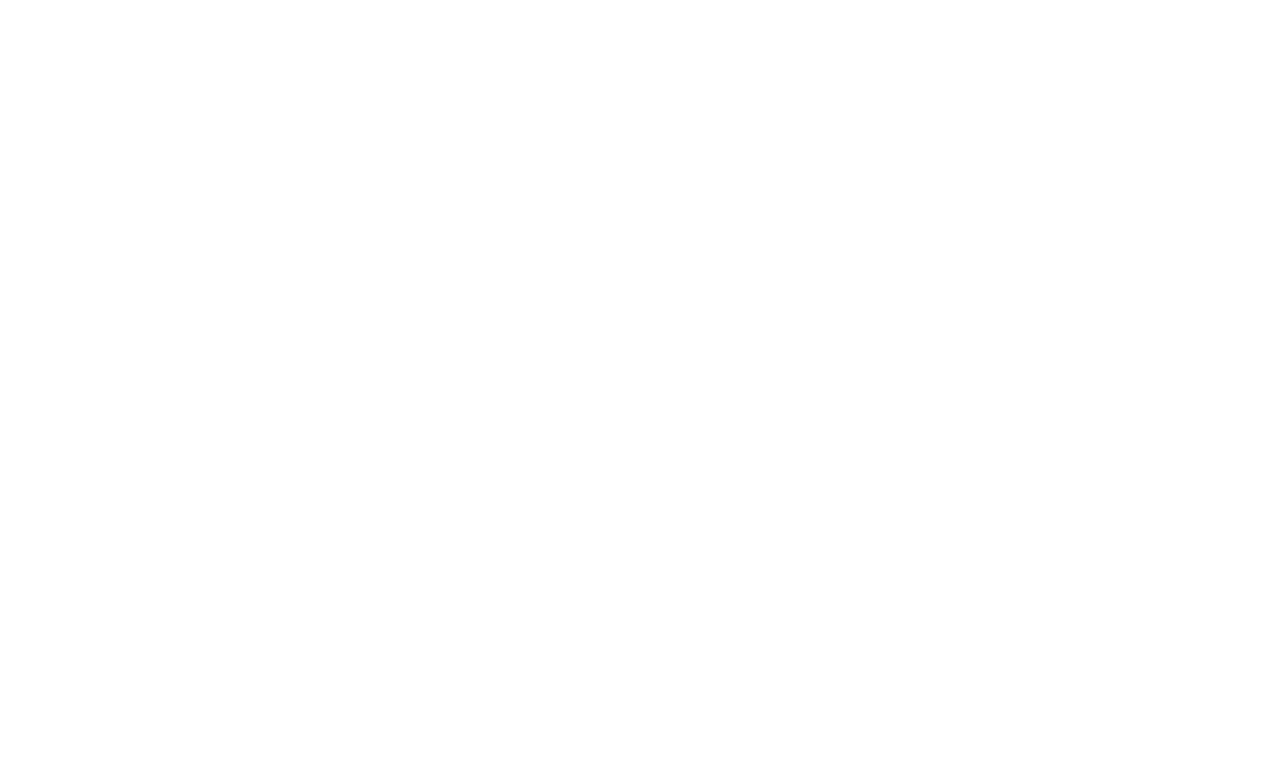
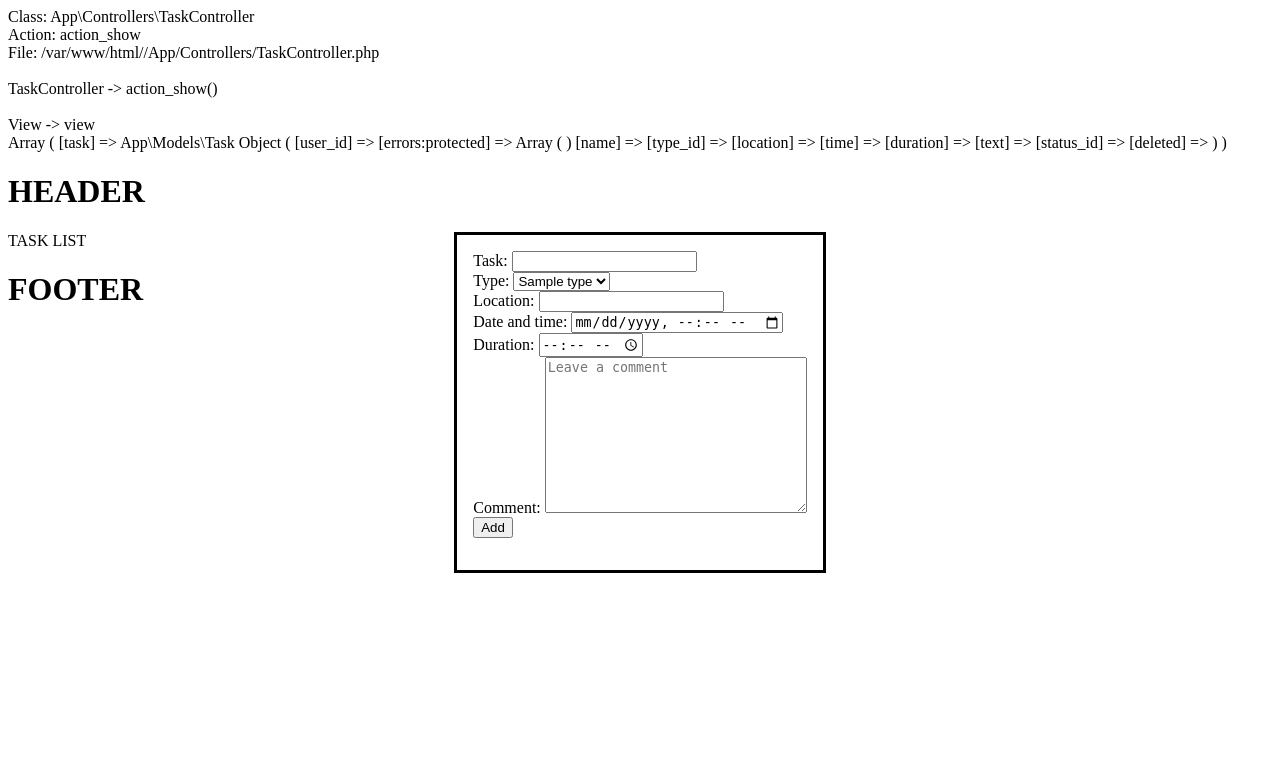
Before and after one commit to RShabanov/web_project, a PHP site: page /App/View/View.php in a window 1280 px wide. Before the commit the part shown is empty. Shown: the top 778 px of the page. Run offline with PHP 8.4, Linux system fonts and the light colour scheme; tables that the repository leaves empty hold one stand-in row (values such as "Sample post"); some libraries are stand-ins or nearby versions.

Commit message:
Need to add controller actions, views

```diff
--- a/App/Components/Router.php
+++ b/App/Components/Router.php
@@ -30,16 +30,16 @@
                 $controller_file = ROOT . '/App/Controllers/' . $controller_name . '.php';
                 $controller_name = 'App\Controllers\\' . $controller_name;
 
+                echo 'Class: ' . $controller_name . '<br>';
+                echo 'Action: ' . $action_name . '<br>';
+                echo 'File: ' . $controller_file . '<br><br>';
+
                 if (file_exists($controller_file)) {
-                    require_once $controller_file;
+                    $request = new Request;
+
+                    $controller = new $controller_name($request);
+                    $controller->$action_name();
                 }
-
-                require_once ROOT . '/App/Request.php';
-                $request = new Request;
-
-                $controller = new $controller_name($request);
-                $controller->$action_name();
-
                 break;
             }
         }
--- a/App/Config/db.php
+++ b/App/Config/db.php
@@ -2,7 +2,7 @@
 
 return array(
     'host' => 'localhost',
-    'dbname' => 'shabanovroman014',
-    'user' => 'shabanovroman014',
+    'dbname' => 'web',
+    'user' => 'web',
     'password' => 'qwerty'
 );
--- a/App/Controllers/BaseController.php
+++ b/App/Controllers/BaseController.php
@@ -8,7 +8,7 @@
 class BaseController {
     protected $request;
 
-    public function __contruct(Request $request) {
+    public function __construct(Request $request) {
         $this->request = $request;
     }
 
--- a/App/Controllers/TaskController.php
+++ b/App/Controllers/TaskController.php
@@ -2,16 +2,16 @@
 
 namespace App\Controllers;
 
-require_once ROOT . '/App/Models/Task.php';
 use App\Models\Task;
+
+use App\Request;
 
 
 class TaskController extends BaseController {
     public function action_show() {
         echo 'TaskController -> action_show()<br>';
-
         $task = new Task;
-        print_r($task->get_types());
+        return $this->response()->view('show', compact('task'));
     }
 
     public function action_index($id) {
@@ -19,4 +19,22 @@
 
         $task = new Task;
     }
+
+    public function action_save() {
+        $task = new Task;
+        $task->fill($this->request->post());
+
+        if ($task->save()) {
+            // $this->response()->flash_message('Task accepted');
+            echo 'TaskController -> save(): successful';
+        }
+        else {
+            // error
+            echo 'TaskController -> save(): error';
+        }
+    }
+
+    public function action_add() {
+
+    }
 }
--- a/App/Models/BaseModel.php
+++ b/App/Models/BaseModel.php
@@ -100,7 +100,7 @@
         return !empty($this->errors);
     }
 
-    public function get_db() {
+    public static function get_db() {
         require_once ROOT . '/App/Database/Database.php';
         return Database::get_pdo();
     }
--- a/App/Models/Task.php
+++ b/App/Models/Task.php
@@ -1,6 +1,8 @@
 <?php
 
 namespace App\Models;
+
+use PDO;
 
 
 class Task extends BaseModel {
@@ -20,8 +22,14 @@
         'duration',
         'text',
         'status_id',
-        'user_id'
+        'user_id',
+        'deleted'
     ];
+
+    public $name, $type_id,
+        $location, $time,
+        $duration, $text,
+        $status_id, $user_id, $deleted = false;
 
     protected static $table = 'tasks';
 
@@ -34,18 +42,23 @@
         return false;
     }
 
-    public function get_types() {
+    public static function get_types() {
         if (empty(static::$task_types)) {
-            $sql = static::get_db()->prepare('SELECT * FROM `' . static::$types_table . '`;');
-            static::$task_types = $sql->execute()->fetch(PDO::FETCH_ASSOC);
+            $sql = static::get_db()->prepare('SELECT * FROM `' . static::$types_table . '` ORDER BY `id` ASC;');
+            if ($sql->execute()) {
+                while ($row = $sql->fetch(PDO::FETCH_ASSOC))
+                    static::$task_types[$row['id']] = $row['name'];
+            }
         }
         return static::$task_types;
     }
 
-    public function get_statuses() {
+    public static function get_statuses() {
         if (empty(static::$task_statuses)) {
-            $sql = static::get_db()->prepare('SELECT * FROM `' . static::$statuses_table . '`;');
-            static::$task_statuses = $sql->execute()->fetch(PDO::FETCH_ASSOC);
+            $sql = static::get_db()->prepare('SELECT * FROM `' . static::$statuses_table . '` ORDER BY `id` ASC;');
+            if ($sql->execute())
+                while ($row = $sql->fetch(PDO::FETCH_ASSOC))
+                    static::$task_statuses['id'] = $row['name'];
         }
         return static::$task_statuses;
     }
--- a/App/Request.php
+++ b/App/Request.php
@@ -15,6 +15,8 @@
 
         $this->get_data = $_GET;
         $this->post_data = $_POST;
+
+        echo 'Request contructor<br>';
     }
 
     public function get($variable = null, $default = null) {
--- a/App/Response.php
+++ b/App/Response.php
@@ -1,6 +1,8 @@
 <?php
 
 namespace App;
+
+use App\Views\View;
 
 
 class Response {
@@ -17,4 +19,9 @@
     public function get_back() {
         header('Location: ' . $_SERVER['HTTP_REFERER']);
     }
+
+    public function view($template, $data) {
+        header('Content-Type: text/html; charset=utf-8');
+        View::view($template, $data);
+    }
 }
--- a/App/View/View.php
+++ /dev/null
@@ -1 +0,0 @@
-<?php
--- /dev/null
+++ b/App/Views/View.php
@@ -0,0 +1,13 @@
+<?php
+
+namespace App\Views;
+
+
+class View {
+    public static function view($template, $variables) {
+        echo '<br>View -> view<br>';
+        print_r($variables);
+        extract($variables);
+        include ROOT . '/App/Views/' . $template . '.php';
+    }
+}
--- /dev/null
+++ b/App/Views/partials/footer.php
@@ -0,0 +1,3 @@
+<h1>FOOTER</h1>
+</body>
+</html>
--- /dev/null
+++ b/App/Views/partials/header.php
@@ -0,0 +1,10 @@
+<!DOCTYPE html>
+<html lang="en">
+<head>
+    <meta charset="UTF-8">
+    <meta http-equiv="X-UA-Compatible" content="IE=edge">
+    <meta name="viewport" content="width=device-width, initial-scale=1.0">
+    <title>Calendar</title>
+</head>
+<body>
+    <h1>HEADER</h1>
--- /dev/null
+++ b/App/Views/partials/task_form.php
@@ -0,0 +1,57 @@
+<div>
+    <dialog class="task-dialog" open>
+        <form action="" class="task-form">
+            <div class="form-group">
+                <label class="form__field-label">
+                    <span class="field-label__title">Task:</span>
+                    <input type="text" name="name" class="form__field-input" required autocomplete="off">
+                </label>
+            </div>
+
+            <div class="form-group">
+                <label class="form__field-label">
+                    <span class="field-label__title">Type:</span>
+                    <select name="type_id" class="form__field-select" require>
+                        <?php foreach(App\Models\Task::get_types() as $index => $type): ?>
+                            <option value="<?= $index; ?>" class="field-select__option">
+                                <?= $type; ?>
+                            </option>
+                        <?php endforeach; ?>
+                    </select>
+                </label>
+            </div>
+
+            <div class="form-group">
+                <label class="form__field-label">
+                    <span class="field-label__title">Location:</span>
+                    <input type="text" name="location" class="form__field-input" required autocomplete="off">
+                </label>
+            </div>
+
+            <div class="form-group">
+                <label class="form__field-label">
+                    <span class="field-label__title">Date and time:</span>
+                    <input type="datetime-local" name="time" class="form__field-input" required autocomplete="off">
+                </label>
+            </div>
+
+            <div class="form-group">
+                <label class="form__field-label">
+                    <span class="field-label__title">Duration:</span>
+                    <input type="time" name="duration" class="form__field-input" required autocomplete="off">
+                </label>
+            </div>
+
+            <div class="form-group">
+                <label class="form__field-label">
+                    <span class="field-label__title">Comment:</span>
+                    <textarea name="comment" class="form__field-comment" cols="30" rows="10" placeholder="Leave a comment"></textarea>
+                </label>
+            </div>
+
+            <div class="form-group">
+                <button class="btn-submit">Add</button>
+            </div>
+        </form>
+    </dialog>
+</div>
--- /dev/null
+++ b/App/Views/show.php
@@ -0,0 +1,9 @@
+<?php include ROOT . '/App/Views/partials/header.php'; ?>
+
+<?php include ROOT . '/App/Views/partials/task_form.php'; ?>
+
+<div>
+TASK LIST
+</div>
+
+<?php include ROOT . '/App/Views/partials/footer.php'; ?>
--- a/Database/init.sql
+++ b/Database/init.sql
@@ -30,7 +30,7 @@
     `location` VARCHAR(255),
     `time` TIMESTAMP NOT NULL,
     `duration` TIME NOT NULL DEFAULT '10000',
-    `text` TEXT,
+    `comment` TEXT,
     `status_id` INT UNSIGNED NOT NULL,
     `user_id` INT UNSIGNED NOT NULL,
     `deleted` BOOLEAN DEFAULT 0,
--- a/index.php
+++ b/index.php
@@ -3,6 +3,14 @@
 // for view
 // <input type="datetime-local" >
 // <input type="time">
+
+spl_autoload_register(function($class) {
+    $path = str_replace('\\', '/', $class) . '.php';
+    if (file_exists($path)) {
+        require_once $path;
+    }
+});
+
 
 use App\Components\Router;
 
@@ -12,9 +20,6 @@
 
 
 define('ROOT', dirname(__FILE__));
-require_once ROOT . '/App/Components/Router.php';
-require_once ROOT . '/App/Controllers/BaseController.php';
-require_once ROOT . '/App/Models/BaseModel.php';
 
 
 $router = new Router;
```
